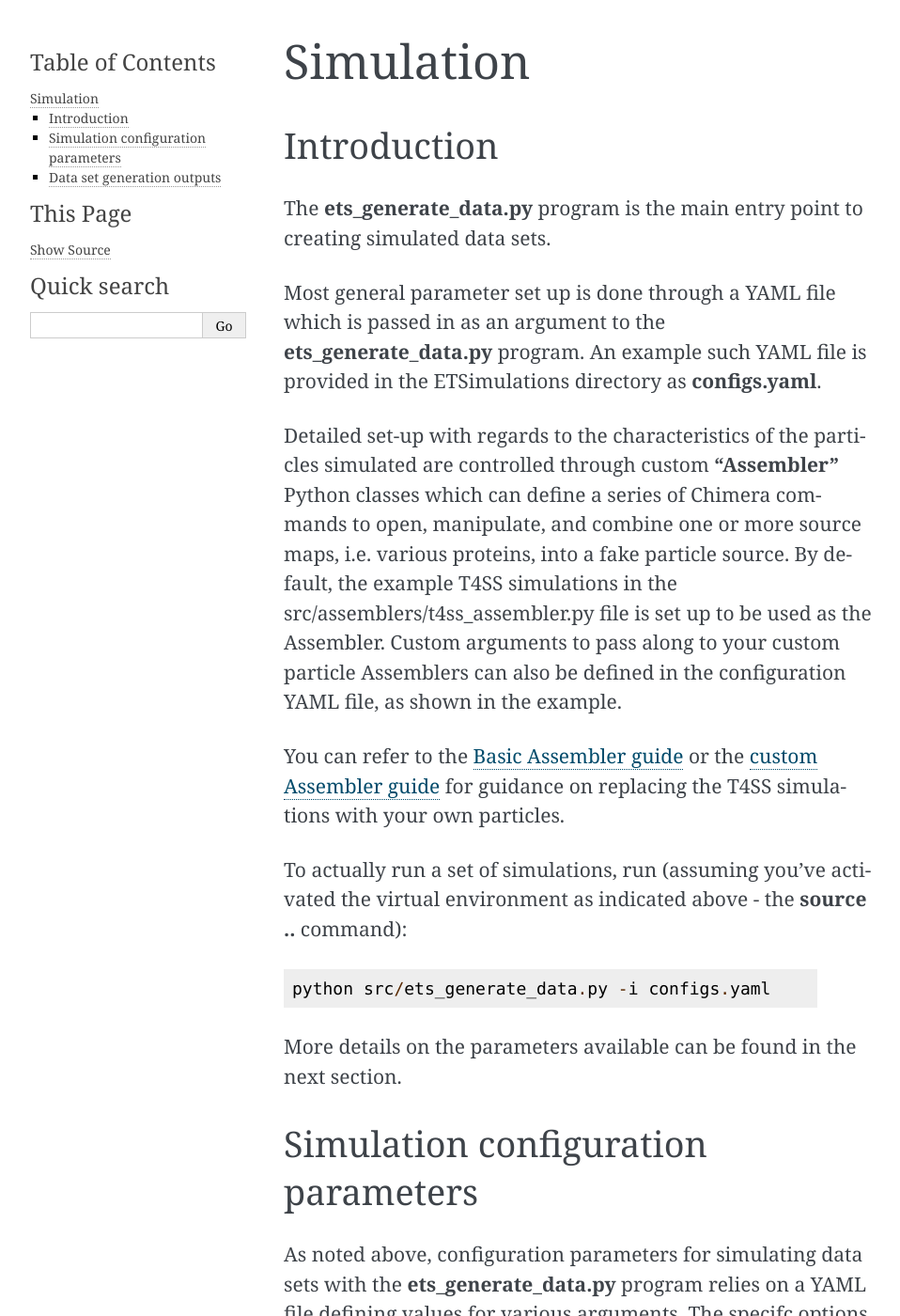
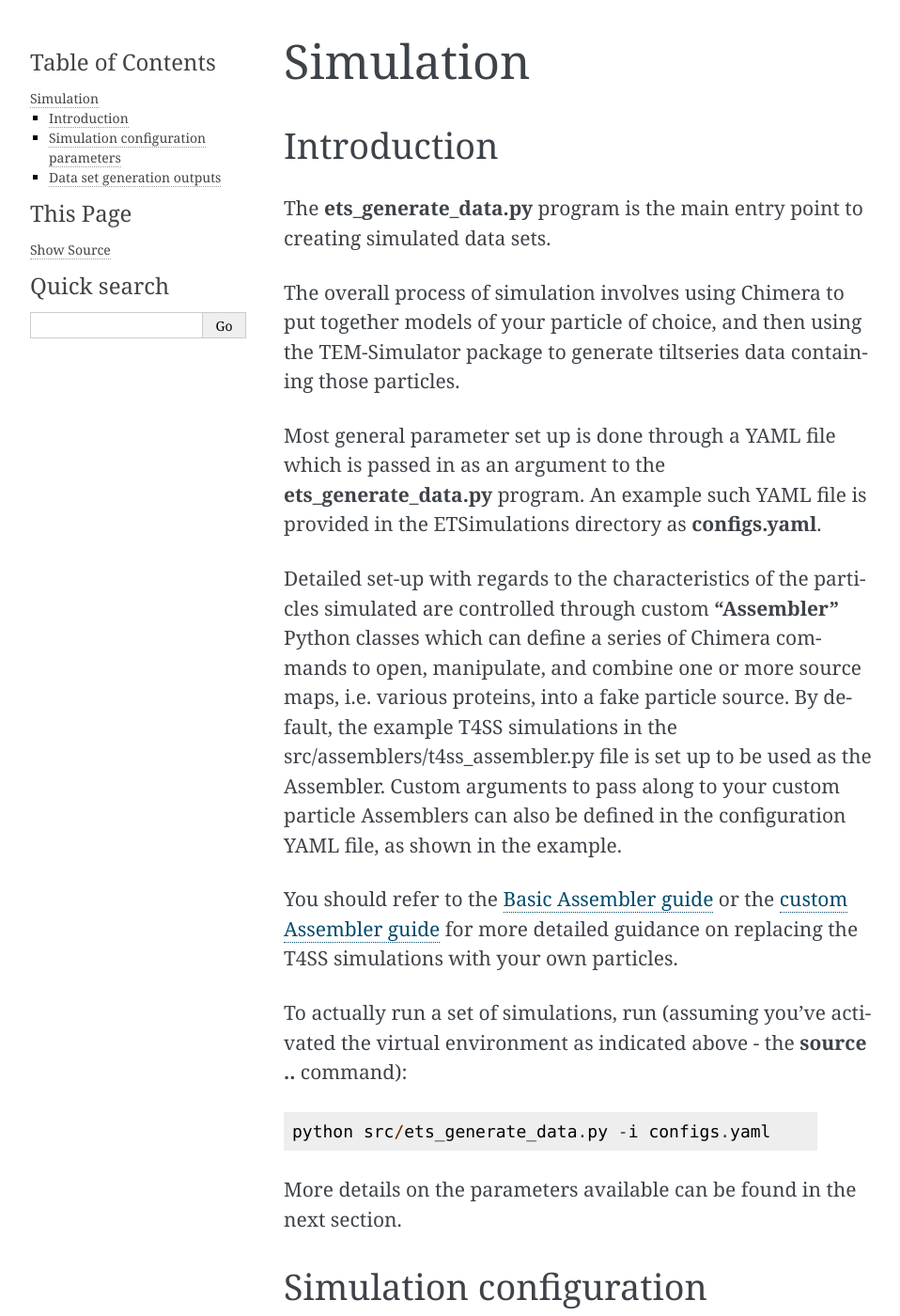
Before and after one commit to kmshin1397/ETSimulations, a Sphinx documentation site: the page built from docs/Simulation.rst, in a window 1280 px wide and 1400 px high. Shown: the whole window at 94% size, without its empty margins (148-1106 px from the left). Built offline with Sphinx 7.4.7, drawn with Linux system fonts in a browser that asks for light colours.

Commit message:
Update documentation

```diff
--- a/docs/Simulation.rst
+++ b/docs/Simulation.rst
@@ -9,11 +9,13 @@ Introduction
 ============
 The **ets\_generate\_data.py** program is the main entry point to creating simulated data sets.
 
+The overall process of simulation involves using Chimera to put together models of your particle of choice, and then using the TEM-Simulator package to generate tiltseries data containing those particles.
+
 Most general parameter set up is done through a YAML file which is passed in as an argument to the **ets\_generate\_data.py** program. An example such YAML file is provided in the ETSimulations directory as **configs.yaml**.
 
 Detailed set-up with regards to the characteristics of the particles simulated are controlled through custom **"Assembler"** Python classes which can define a series of Chimera commands to open, manipulate, and combine one or more source maps, i.e. various proteins, into a fake particle source. By default, the example T4SS simulations in the src/assemblers/t4ss\_assembler.py file is set up to be used as the Assembler. Custom arguments to pass along to your custom particle Assemblers can also be defined in the configuration YAML file, as shown in the example.
 
-You can refer to the :ref:`Basic Assembler guide <tutorial-basic-assembler>` or the :ref:`custom Assembler guide <guide-custom-assembler>` for guidance on replacing the T4SS simulations with your own particles.
+You should refer to the :ref:`Basic Assembler guide <tutorial-basic-assembler>` or the :ref:`custom Assembler guide <guide-custom-assembler>` for more detailed guidance on replacing the T4SS simulations with your own particles.
 
 To actually run a set of simulations, run (assuming you've activated the virtual environment as indicated above - the **source ..** command)::
 
--- /dev/null
+++ b/docs/Technical/Source/Source_Processors_Artiatomi.rst
@@ -0,0 +1,5 @@
+Artiatomi Processor
+===============
+
+.. automodule:: processors.artiatomi_processor
+    :members:
--- /dev/null
+++ b/docs/Technical/Source/Source_Processors_Dynamo.rst
@@ -0,0 +1,5 @@
+Dynamo Processor
+===============
+
+.. automodule:: processors.dynamo_processor
+    :members:
--- /dev/null
+++ b/docs/Technical/Source/Source_Processors_I3.rst
@@ -0,0 +1,5 @@
+I3 Processor
+===============
+
+.. automodule:: processors.i3_processor
+    :members:
```
